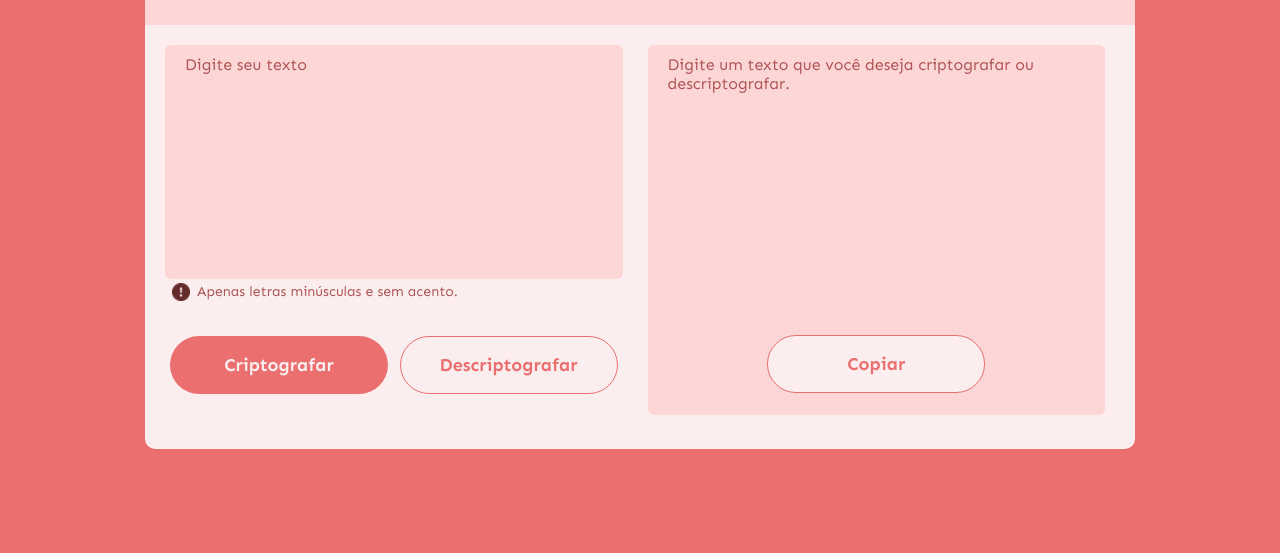
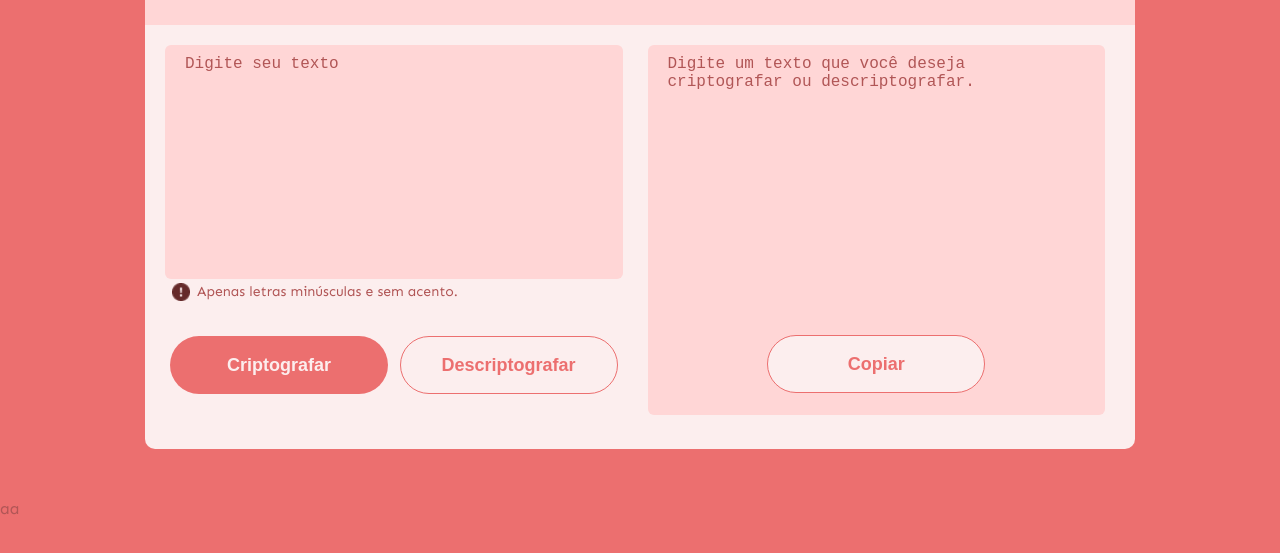
Before and after one commit to AlineAlves10/challenge-codificando-texto, a plain HTML site: page index.html in a window 1280 px wide. Shown: the part 111-664 px from the top of the page. Drawn offline with Linux system fonts and the light colour scheme; a web font is replaced by a local one.

Commit message:
arrumando uns detalhes no css

```diff
--- a/css/style.css
+++ b/css/style.css
@@ -12,12 +12,13 @@
     padding: 0;
     margin: 0;
     box-sizing: border-box;
-    color: var(--color-pinkletter);
-    font-family: "Sen", sans-serif;
 }
 
 body{
     background-color: var(--color-pinkDark);
+    height: 100vh;
+    color: var(--color-pinkletter);
+    font-family: "Sen", sans-serif;
 }
 
 .container{
--- a/index.html
+++ b/index.html
@@ -7,8 +7,8 @@
     <link rel="stylesheet" href="css/style.css">
 </head>
 <body>
-    <section class="container">
-        <div class="card-main">
+    <main class="container">
+        <section class="card-main">
                 <div class="container-tittle">
                     <h1>Criptografar textos</h1>
                 </div>
@@ -49,10 +49,10 @@
                 </div>
             </div>
         </div>
-        </div>
-
         </section>
-
-
+    </main>
+    <footer>
+        aa
+    </footer>
 </body>
 </html>
```
Lines whose indentation alone changed are shown as unchanged.
